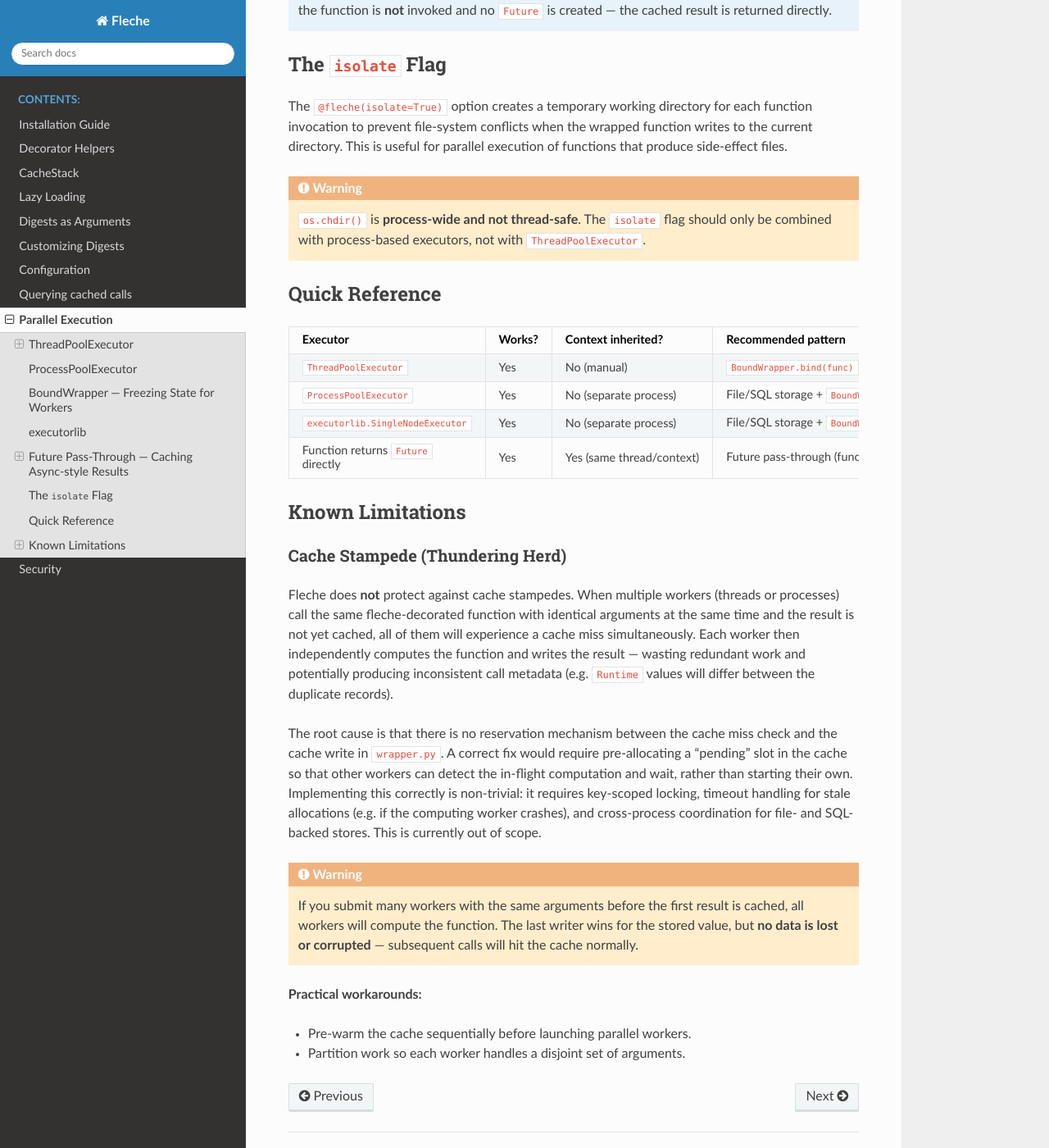
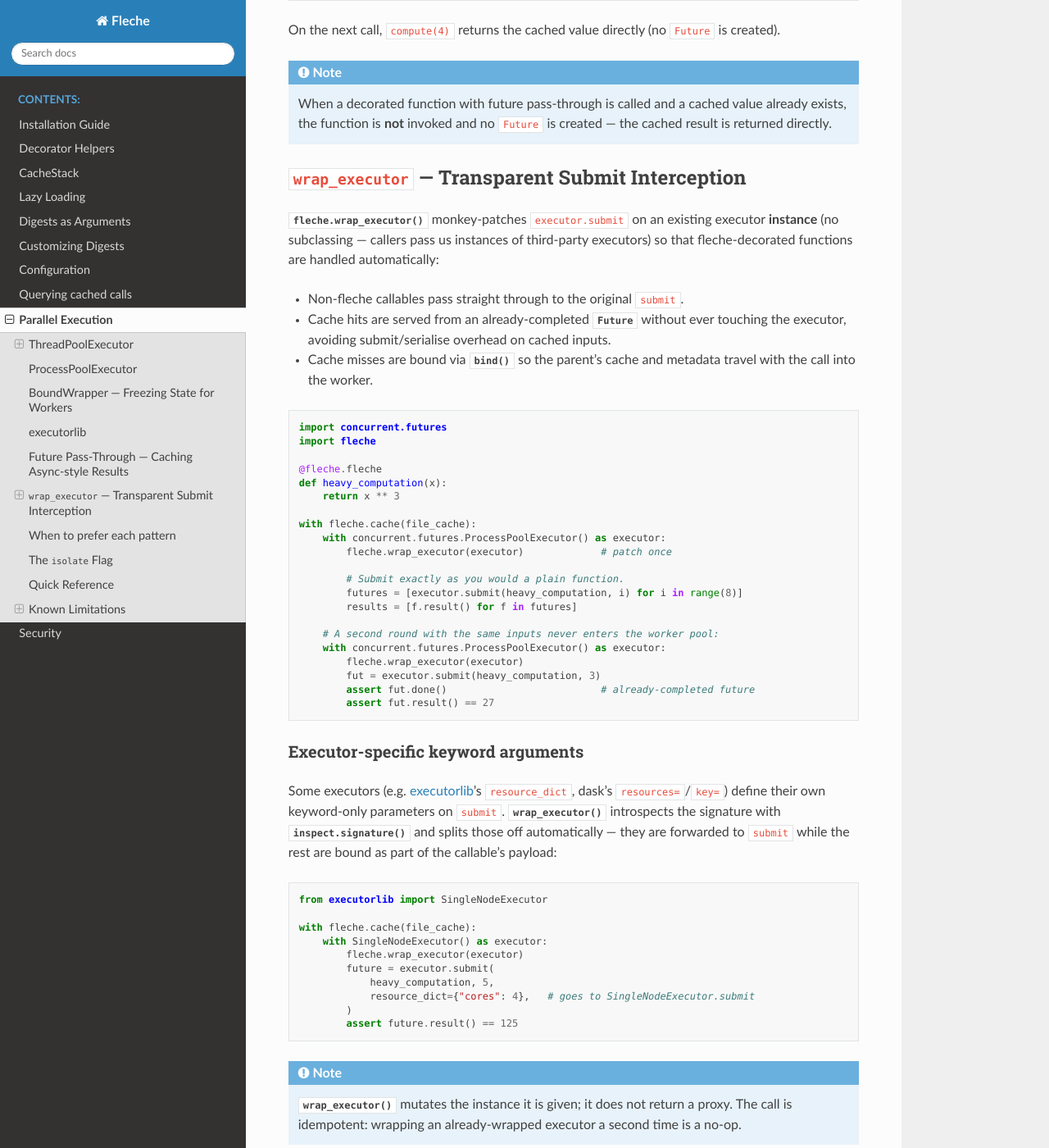
Before and after one commit to pmrv/fleche, a Sphinx documentation site: the page built from docs/parallel_execution.rst, in a window 1280 px wide and 1400 px high, scrolled down 4142 px. Shown: the whole window at 82% size. Built offline with Sphinx 7.4.7 and the Read the Docs theme 3.1.0, drawn with Linux system fonts in a browser that asks for light colours; pages that are not in the unit, such as notebooks, are missing from menus; some of the changed text lies outside the part shown.

Commit message:
Add wrap_executor to automatically bind fleche functions at submission (#380)
## Summary
Introduces `fleche.wrap_executor()`, a utility function that
monkey-patches an executor's `submit` method to automatically handle
fleche-decorated functions. This eliminates the need for users to
manually call `BoundWrapper.bind()` and enables cache-hit
short-circuiting without executor overhead.

## Key Changes
- **New module `src/fleche/executor.py`**: Implements `wrap_executor()`
which:
- Intercepts `executor.submit()` calls to detect fleche-decorated
functions
- Returns cached results via completed `Future` objects without touching
the executor
- Automatically binds non-cached calls to carry cache/metadata state
into workers
- Intelligently splits keyword arguments between executor-reserved
parameters (e.g., `resource_dict`) and function payload arguments

- **Updated `src/fleche/__init__.py`**: Exports `wrap_executor` in the
public API

- **Comprehensive test coverage** in
`tests/integration/test_parallel_execution.py`:
- `test_wrap_executor_passthrough_non_fleche`: Non-fleche functions pass
through unchanged
- `test_wrap_executor_thread_cache_miss`: Cache misses bind state and
submit normally
- `test_wrap_executor_cache_hit_skips_submit`: Cache hits return
completed futures without calling submit
- `test_process_executor_wrap_executor`: Works with ProcessPoolExecutor
and file-backed caches
- `test_wrap_executor_splits_submit_kwargs`: Correctly partitions
executor-specific kwargs from function arguments
- `test_executorlib_wrap_executor`: Compatible with
executorlib.SingleNodeExecutor

## Implementation Details
- Uses introspection (`inspect.signature`) to detect keyword-only
parameters on executor's `submit` method, enabling compatibility with
custom executors that declare their own parameters
- Handles both in-memory and file-backed caches transparently
- Works with any executor implementing the standard `submit(func, *args,
**kwargs)` interface
- Non-invasive: patches the instance's `submit` attribute rather than
subclassing

https://claude.ai/code/session_01SwPyQTm6foVSXLAY17KwYL

---------

Co-authored-by: Claude <noreply@anthropic.com>
Co-authored-by: claude[bot] <41898282+claude[bot]@users.noreply.github.com>

```diff
--- a/docs/index.rst
+++ b/docs/index.rst
@@ -44,6 +44,7 @@ Welcome to the **Fleche** library documentation.
    notebooks/StorageBackends
    notebooks/SecureStorage
    notebooks/CacheStack
+   notebooks/ConcurrentExecution
 
 .. toctree::
    :maxdepth: 2
--- a/docs/parallel_execution.rst
+++ b/docs/parallel_execution.rst
@@ -4,6 +4,21 @@ Parallel Execution
 Fleche-decorated functions work with Python's ``concurrent.futures`` executors
 and other process-/thread-based parallelism libraries.  This page explains the
 recommended patterns for each executor type.
+
+Three complementary APIs cover the common cases:
+
+- :class:`~fleche.BoundWrapper` — freeze the active cache and metadata into a
+  picklable callable that a worker can invoke without any further setup.  Use
+  when you own the submission site and want explicit control.
+- **Future pass-through** — a fleche-decorated function that internally
+  returns a :class:`~concurrent.futures.Future` is cached automatically when
+  the future completes.  Use when the decorated function *is* the one that
+  submits work.
+- :func:`~fleche.wrap_executor` — a one-line wrapper around an executor
+  instance that transparently binds fleche-decorated functions on ``submit``
+  **and** short-circuits cache hits without ever touching the executor.  Use
+  when you want the most compact call site, or to avoid submit/serialise
+  overhead on cached inputs.
 
 .. contents:: On this page
    :local:
@@ -188,33 +203,112 @@ automatically caches the result once the future completes:
 On the next call, ``compute(4)`` returns the cached value directly (no
 ``Future`` is created).
 
-When to prefer each pattern
-^^^^^^^^^^^^^^^^^^^^^^^^^^^^
-
-.. list-table::
-   :header-rows: 1
-   :widths: 45 55
-
-   * - Future pass-through
-     - :class:`~fleche.BoundWrapper`
-   * - The decorated function owns its own executor and naturally returns a
-       ``Future``
-     - You submit a fleche-decorated function to an *external* executor
-   * - No need to change the call site — callers already handle ``Future``
-       objects
-     - You want to fan out many calls to the same decorated function across a
-       pool
-   * - Works with ``ThreadPoolExecutor``; for ``ProcessPoolExecutor`` the
-       cache context must still be available in the worker (use file/SQL
-       storage)
-     - Works with both thread- and process-based executors; the cache is
-       embedded in the callable
-
 .. note::
 
    When a decorated function with future pass-through is called and a cached
    value already exists, the function is **not** invoked and no ``Future`` is
    created — the cached result is returned directly.
+
+``wrap_executor`` — Transparent Submit Interception
+---------------------------------------------------
+
+:func:`fleche.wrap_executor` monkey-patches ``executor.submit`` on an existing
+executor **instance** (no subclassing — callers pass us instances of
+third-party executors) so that fleche-decorated functions are handled
+automatically:
+
+- Non-fleche callables pass straight through to the original ``submit``.
+- Cache hits are served from an already-completed
+  :class:`~concurrent.futures.Future` without ever touching the executor,
+  avoiding submit/serialise overhead on cached inputs.
+- Cache misses are bound via :meth:`~fleche.BoundWrapper.bind` so the parent's
+  cache and metadata travel with the call into the worker.
+
+.. code-block:: python
+
+   import concurrent.futures
+   import fleche
+
+   @fleche.fleche
+   def heavy_computation(x):
+       return x ** 3
+
+   with fleche.cache(file_cache):
+       with concurrent.futures.ProcessPoolExecutor() as executor:
+           fleche.wrap_executor(executor)             # patch once
+
+           # Submit exactly as you would a plain function.
+           futures = [executor.submit(heavy_computation, i) for i in range(8)]
+           results = [f.result() for f in futures]
+
+       # A second round with the same inputs never enters the worker pool:
+       with concurrent.futures.ProcessPoolExecutor() as executor:
+           fleche.wrap_executor(executor)
+           fut = executor.submit(heavy_computation, 3)
+           assert fut.done()                          # already-completed future
+           assert fut.result() == 27
+
+Executor-specific keyword arguments
+^^^^^^^^^^^^^^^^^^^^^^^^^^^^^^^^^^^^
+
+Some executors (e.g. `executorlib
+<https://executorlib.readthedocs.io/>`_'s ``resource_dict``, dask's
+``resources=``/``key=``) define their own keyword-only parameters on
+``submit``.  :func:`~fleche.wrap_executor` introspects the signature with
+:func:`inspect.signature` and splits those off automatically — they are
+forwarded to ``submit`` while the rest are bound as part of the callable's
+payload:
+
+.. code-block:: python
+
+   from executorlib import SingleNodeExecutor
+
+   with fleche.cache(file_cache):
+       with SingleNodeExecutor() as executor:
+           fleche.wrap_executor(executor)
+           future = executor.submit(
+               heavy_computation, 5,
+               resource_dict={"cores": 4},   # goes to SingleNodeExecutor.submit
+           )
+           assert future.result() == 125
+
+.. note::
+
+   :func:`~fleche.wrap_executor` mutates the instance it is given; it does
+   not return a proxy.  The call is idempotent: wrapping an already-wrapped
+   executor a second time is a no-op.
+
+When to prefer each pattern
+---------------------------
+
+.. list-table::
+   :header-rows: 1
+   :widths: 22 26 26 26
+
+   * -
+     - :class:`~fleche.BoundWrapper`
+     - Future pass-through
+     - :func:`~fleche.wrap_executor`
+   * - Who owns the executor?
+     - Caller
+     - The decorated function
+     - Caller
+   * - Call-site change
+     - Wrap callable: ``executor.submit(BoundWrapper.bind(func), ...)``
+     - None (decorated function returns a ``Future``)
+     - Patch executor once, then ``executor.submit(func, ...)``
+   * - Cache hit behaviour
+     - Always submits; worker does the cache lookup
+     - Returns cached result directly (no ``Future`` created)
+     - Returns an already-completed ``Future`` without contacting the worker
+   * - Works across processes
+     - Yes, with file/SQL storage
+     - Yes, if the wrapping function owns the executor
+     - Yes, with file/SQL storage
+   * - Best for
+     - Fine-grained control; sharing a bound callable across modules
+     - Wrapping expensive async-style code inside a decorated helper
+     - Transparently caching existing executor-based pipelines
 
 The ``isolate`` Flag
 --------------------
@@ -245,15 +339,16 @@ Quick Reference
    * - ``ThreadPoolExecutor``
      - Yes
      - No (manual)
-     - ``BoundWrapper.bind(func)`` or future pass-through
+     - :func:`~fleche.wrap_executor` (simplest), or ``BoundWrapper.bind(func)``,
+       or future pass-through
    * - ``ProcessPoolExecutor``
      - Yes
      - No (separate process)
-     - File/SQL storage + ``BoundWrapper``
+     - File/SQL storage + :func:`~fleche.wrap_executor` (or ``BoundWrapper``)
    * - ``executorlib.SingleNodeExecutor``
      - Yes
      - No (separate process)
-     - File/SQL storage + ``BoundWrapper``
+     - File/SQL storage + :func:`~fleche.wrap_executor` (or ``BoundWrapper``)
    * - Function returns ``Future`` directly
      - Yes
      - Yes (same thread/context)
--- a/src/fleche/__init__.py
+++ b/src/fleche/__init__.py
@@ -14,6 +14,7 @@ from .state import (
         BoundWrapper,
 )
 from .wrapper import fleche, Ignored, Required
+from .executor import wrap_executor
 
 
 def D(value) -> digest.Digest:
@@ -54,4 +55,5 @@ __all__ = [
         "Ignored",
         "Required",
         "D",
+        "wrap_executor",
 ]
```
Also changed, not shown: docs/notebooks/ConcurrentExecution.ipynb (added), 4 other files.
